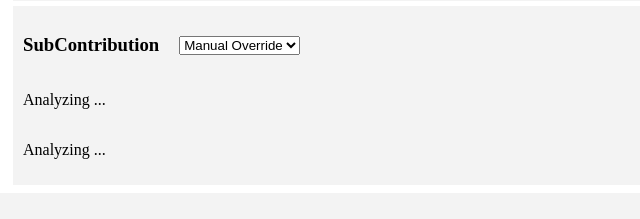
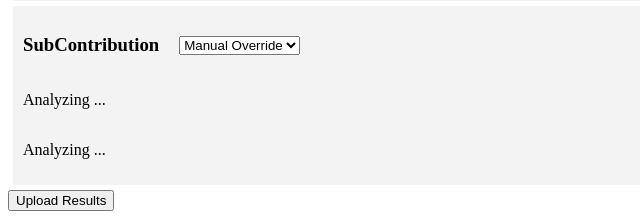
Before and after one commit to ananyakmehta/AbstractClassification, a Flask app: template templates/result_classify.html in a window 1280 px wide. Shown: the part 2355-2574 px from the top of the page, without its empty margins (0-640 px from the left). Before the commit the page ends 2514 px from the top, so only its background shows below. Run offline with Flask 2, Linux system fonts and the light colour scheme; the template is opened without the code that fills it, so the values that code supplies are empty.

Commit message:
Add upload button as a placeholder for updating the database

```diff
--- a/main.py
+++ b/main.py
@@ -180,6 +180,14 @@ def get_ask(vector, parentvector, override):
 def index():
     return redirect(url_for('classify'))
 
+@app.route('/upload/', methods=('GET', 'POST'))
+def upload():
+    if request.method == 'POST':
+        print("POST")
+    else:
+        print("GET")
+    return 'OK', 200
+
 @app.route('/answer/<vector>/<model>/<title>/<abstract>/<temperature>/<parentvector>/<override>', methods=('GET', 'POST'))
 def answer(vector, model, title, abstract, temperature, parentvector=None, override=None):
     # POST request
@@ -189,8 +197,8 @@ def answer(vector, model, title, abstract, temperature, parentvector=None, overr
 
     # GET request
     prompts.init()
-    debug = True
-    dummy = False
+    debug = False
+    dummy = True
     temperature = float(temperature)
     ask = get_ask(vector, parentvector, override)
     print("Override -> {0}".format(override))
--- a/templates/result_classify.html
+++ b/templates/result_classify.html
@@ -142,6 +142,8 @@
         <p id='subctrbcategory'>Analyzing ...</p>
         <p id='subctrbreason'>Analyzing ...</p>
     </div>
+
+    <button type="submit" onclick="upload_results()">Upload Results</button>
 
     <script>
         function fetch_data(url, category, reason) {
@@ -506,6 +508,17 @@
             create_dropdown('dropdown-subcontribution', options, on_change_subcontribution);
         }
 
+        function upload_results() {
+            fetch(`/upload/`)
+            .then(function (response) {
+                return response.text();
+            }).then(function (text) {
+                //console.log('GET response text:');
+                //console.log(text);
+            });
+            window.location.href = '/classify/';
+        }
+
         create_dropdowns();
 
         update_summary();
```
